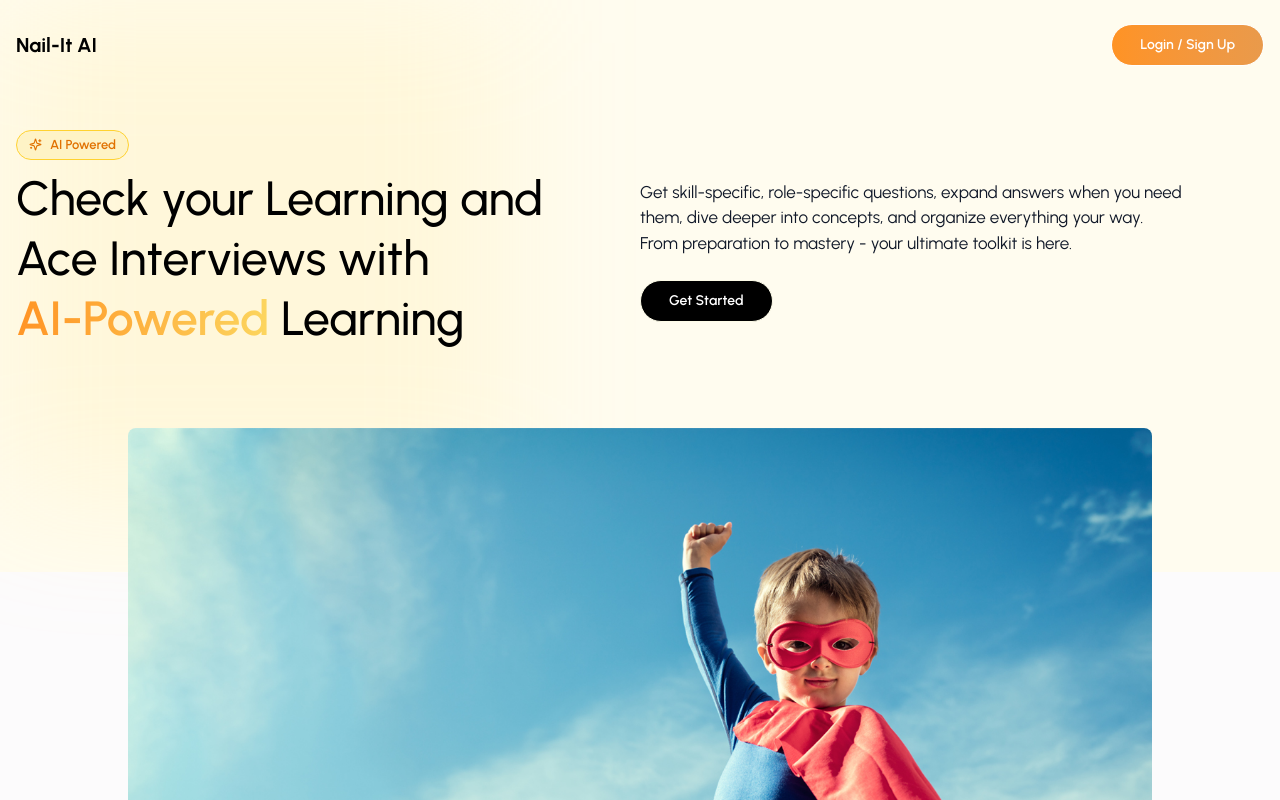
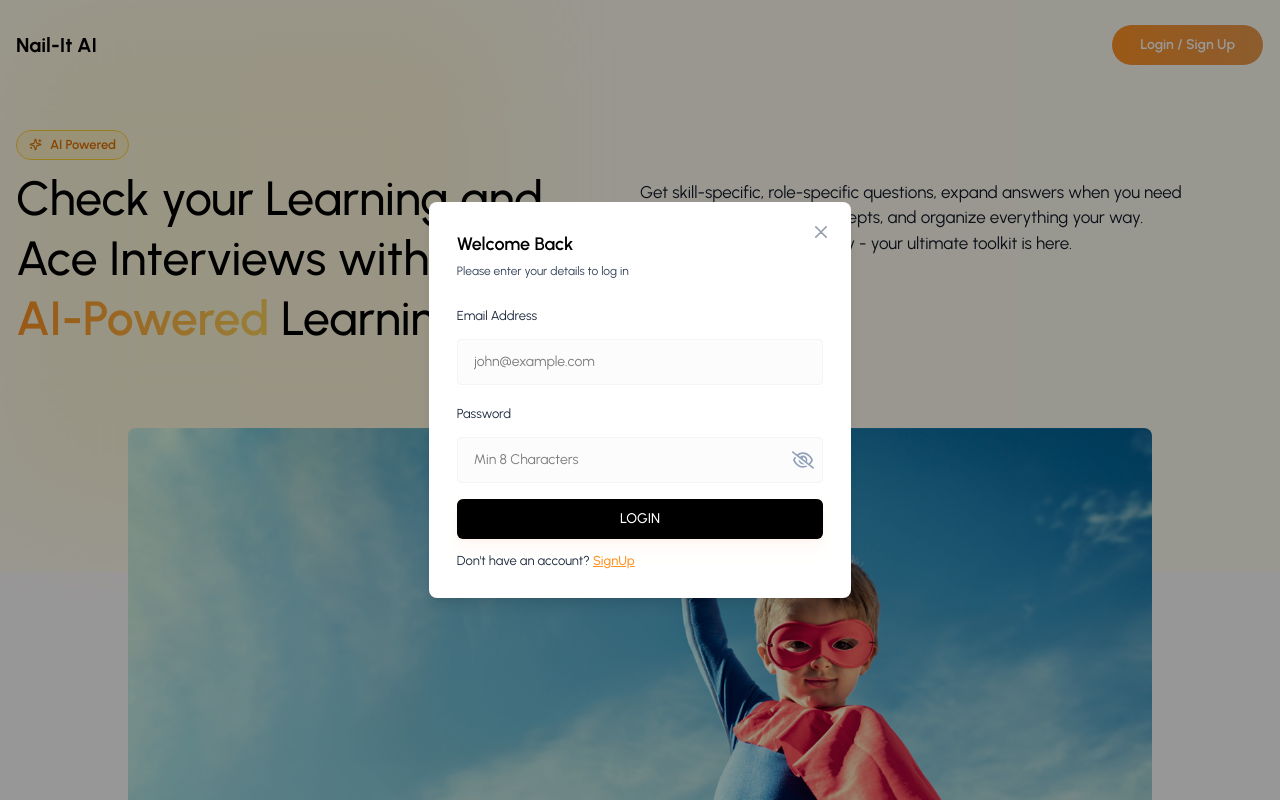
Before and after one commit to nagendrakathi/Nail-It, a React (Vite) app in the folder frontend/Nail-It/: page / in a window 1280 px wide. Both pictures are taken after a click on the button "Login / Sign Up". Shown: the top 800 px of the page. Built offline with nearby package versions, Linux system fonts and the light colour scheme.

Commit message:
Add Login and SignUp pop UI

```diff
--- /dev/null
+++ b/frontend/Nail-It/src/components/Inputs/Input.jsx
@@ -0,0 +1,44 @@
+import React, { useState } from "react";
+import { FaRegEye, FaRegEyeSlash } from "react-icons/fa6";
+
+const Input = ({ value, onChange, label, placeholder, type }) => {
+  const [showPassword, setShowPassword] = useState(false);
+
+  const toggleShowPassword = () => {
+    setShowPassword(!showPassword);
+  };
+
+  return (
+    <div>
+      <label className="text-[13px] text-slate-800">{label}</label>
+      <div className="input-box relative flex items-center">
+        <input
+          type={type === "password" ? (showPassword ? "text" : "password") : type}
+          placeholder={placeholder}
+          className="w-full bg-transparent outline-none pr-10" // Add padding-right for icon space
+          value={value}
+          onChange={(e) => onChange(e)}
+        />
+        {type === "password" && (
+          <div className="absolute right-2">
+            {showPassword ? (
+              <FaRegEye
+                size={22}
+                className="text-primary cursor-pointer"
+                onClick={toggleShowPassword}
+              />
+            ) : (
+              <FaRegEyeSlash
+                size={22}
+                className="text-slate-400 cursor-pointer"
+                onClick={toggleShowPassword}
+              />
+            )}
+          </div>
+        )}
+      </div>
+    </div>
+  );
+};
+
+export default Input;
--- /dev/null
+++ b/frontend/Nail-It/src/components/Inputs/ProfilePhotoSelector.jsx
@@ -0,0 +1,58 @@
+import React, { useRef, useState } from "react";
+import { LuUser, LuUpload, LuTrash } from "react-icons/lu";
+
+const ProfilePhotoSelector = ({ image, setImage, preview, setPreview }) => {
+  const inputRef = useRef(null);
+  const [previewUrl, setPreviewUrl] = useState(null);
+
+  const handleImageChange = (event) => {
+    const file = event.target.files(0);
+    if (file) {
+      setImage(file);
+      const preview = URL.createObjectURL(file);
+      if (setPreview) {
+        setPreview(preview);
+      }
+      setPreviewUrl(preview);
+    }
+  };
+  const handleRemoveImage = () => {
+    setImage(null);
+    setPreviewUrl(null);
+
+    if (setPreview) {
+      setPreview(null);
+    }
+  };
+  const onChooseFile = () => {
+    inputRef.current.click();
+  };
+  return (
+    <div className="flex justify-center mb-6">
+      <input
+        type="file"
+        accept="image/*"
+        ref={inputRef}
+        onChange={handleImageChange}
+        className="hidden"
+      />
+      {!image ? (
+        <div className="w-20 h-20 flex items-center justify-center bg-orange-50 rounded-full relative cursor-pointer">
+          <LuUser className="text-4xl text-orange-500" />
+          <button type="button" className="w-8 h-8 flex items-center justify-center bg-linear-to-r from-orange-500/85 to-orange-600 text-white rounded-full absolute -bottom-1 -right-1 cursor-pointer " onClick={onChooseFile}>
+            <LuUpload />
+          </button>
+        </div>
+      ) : (
+        <div className="relative">
+          <img src={preview || previewUrl} alt="profile photo" className="w-20 h-20 rounded-full object-cover" />
+          <button className="w-8 h-8 flex items-center justify-center b-red-500 text-white rounded-full absolute -bottom-1 -right-1 cursor-pointer" type="button" onClick={handleRemoveImage}>
+            <LuTrash />
+          </button>
+        </div>
+      )}
+    </div>
+  );
+};
+
+export default ProfilePhotoSelector;
--- a/frontend/Nail-It/src/components/Modal.jsx
+++ b/frontend/Nail-It/src/components/Modal.jsx
@@ -1,39 +1,42 @@
 import React from 'react'
 
 const Modal = ({children, isOpen, onClose, title, hideHeader}) => {
-  return <div className="">
+  if(!isOpen) return null;
+  return <div className="fixed inset-0 z-50 flex justify-center items-center w-full h-full bg-black/40">
     {/* Modal Content */}
     <div
     className={`relative flex flex-col bg-white shadow-lg rounded-lg overflow-hidden`}
     >
       {/* Modal  Header*/}
       {!hideHeader && (
-        <div className="">
-          <h3 className="">{title}</h3>
+        <div className="flex items-center justify-between p-4 border-b border-gray-200">
+          <h3 className="md:text-lg font-medium text-gray-900">
+            {title}
+          </h3>
         </div>
       )}
       <button
       type='button'
-      className=''
+      className="text-gray-400 bg-transparent hover:bg-orange-100 hover:text-gray-900 rounded-lg text-sm w-8 h-8 flex justify-center items-center absolute top-3.5 right-3.5 cursor-pointer"
       onClick={onClose}>
         <svg
-          className=''
-          aria-hidden='true'
-          xmlns='http://www.w3.org/2000/svg'
+          className="w-3 h-3"
+          aria-hidden="true"
+          xmlns="http://www.w3.org/2000/svg"
           fill="none"
           viewBox='0 0 14 14'
           >
             <path
-              stroke='currentColor'
-              strokeLinecap='round'
-              strokeLinejoin='round'
-              strokeWidth='2'
+              stroke="currentColor"
+              strokeLinecap="round"
+              strokeLinejoin="round"
+              strokeWidth="2"
               d="M1 1l6 6m0 0l6 6M7 7l6-6M7 7l-6 6"
               />
           </svg>
       </button>
       {/* Modla Body (Scrollable) */}
-      <div className="">
+      <div className="flex-1 overflow-y-auto custom-scrollbar">
         {children}
       </div>
     </div>
--- a/frontend/Nail-It/src/index.css
+++ b/frontend/Nail-It/src/index.css
@@ -17,7 +17,18 @@
     overflow-x: hidden;
   }
 }
+@layer components {
+  .input-box {
+    @apply w-full flex justify-between gap-3 text-sm text-black bg-gray-50/50 rounded px-4 py-3 mb-4 mt-3 border border-gray-100 outline-none focus-within:border-orange-300 relative;
+  }
 
+  /* Hide default browser password toggle icon */
+  input[type="password"]::-ms-reveal,
+  input[type="password"]::-ms-clear,
+  input[type="password"]::-webkit-password-toggle {
+    display: none;
+  }
+}
 .custom-scrollbar::-webkit-scrollbar{
   width: 4px;
 }
--- a/frontend/Nail-It/src/pages/Auth/Login.jsx
+++ b/frontend/Nail-It/src/pages/Auth/Login.jsx
@@ -1,9 +1,78 @@
-import React from "react";
+import React, { useState } from "react";
+import { useNavigate } from "react-router-dom";
+import Input from "../../components/Inputs/Input";
+import { validateEmail } from "../../utils/helper";
 
-const Login=()=>{
-    return(
-        <div>Login</div>
-    );
-}
+const Login = ({ setCurrentPage }) => {
+  const [email, setEmail] = useState("");
+  const [password, setPassword] = useState("");
+  const [error, setError] = useState(null);
 
-export default Login
+  const navigate = useNavigate();
+
+  // Handle Login form Submit
+  const handleLogin = async (e) => {
+    e.preventDefault();
+    if(!validateEmail(email)){
+      setError("Please enter a valid email address.")
+      return;
+    }
+    if(!password){
+      setError("Please enter the password.")
+      return;
+    }
+    setError("");
+
+    //Login API Call
+    try{
+
+    }catch(error){
+      if(error.response && error.response.data.message){
+        setError(error.response.data.message);
+      }else{
+        setError("Something went wrong. Please try again.")
+      }
+    }
+  };
+
+  return (
+    <div className="w-[90vw] md:w-[33vw] p-7 flex flex-col justify-center">
+      <h3 className="text-lg font-semibold text-black">Welcome Back</h3>
+      <p className="text-xs text-slate-700 mt-[5px] mb-6">
+        Please enter your details to log in
+      </p>
+      <form onSubmit={handleLogin}>
+        <Input
+          value={email}
+          onChange={({ target }) => setEmail(target.value)}
+          label="Email Address"
+          placeholder="john@example.com"
+          type="text"
+        />
+        <Input
+          value={password}
+          onChange={({ target }) => setPassword(target.value)}
+          label="Password"
+          placeholder="Min 8 Characters"
+          type="password"
+        />
+        {error && <p className="text-red-500 text-xs pb-2.5">{error}</p>}
+        <button type="submit" className="btn-primary">
+          LOGIN
+        </button>
+        <p className="text-[13px] text-slate-800 mt-3">
+          Don't have an account?{" "}
+          <button
+            type="button"
+            className="font-medium text-primary underline cursor-pointer"
+            onClick={() => setCurrentPage("signup")}
+          >
+            SignUp
+          </button>
+        </p>
+      </form>
+    </div>
+  );
+};
+
+export default Login;
--- a/frontend/Nail-It/src/pages/Auth/SignUp.jsx
+++ b/frontend/Nail-It/src/pages/Auth/SignUp.jsx
@@ -1,9 +1,100 @@
-import React from "react";
+import React, { useState } from "react";
+import { useNavigate } from "react-router-dom";
+import Input from "../../components/Inputs/Input";
+import ProfilePhotoSelector from "../../components/Inputs/ProfilePhotoSelector"
+import { validateEmail } from "../../utils/helper";
 
-const SignUp=()=>{
-    return(
-        <div>SignUp</div>
-    );
-}
+const SignUp = ({ setCurrentPage }) => {
+  const [profilePic, setProfilePic] = useState(null);
+  const [fullName, setFullName] = useState("");
+  const [email, setEmail] = useState("");
+  const [password, setPassword] = useState("");
+  const [error, setError] = useState(null);
 
-export default SignUp
+  const navigate = useNavigate();
+
+  // Handle SignUp Form submit
+  const handleSignUp = async (e) => {
+    e.preventDefault();
+
+    let profileImageUrl=" ";
+
+    if(!fullName){
+        setError("Please enter full name.")
+        return;
+    }
+    if(!validateEmail(email)){
+        setError("Please enter valid email address.")
+        return;
+    }
+
+    if(!password){
+        setError("Please enter password.")
+        return;
+    }
+
+    setError("");
+    //Login API Call
+    try{
+
+    }catch(error){
+      if(error.response && error.response.data.message){
+        setError(error.response.data.message);
+      }else{
+        setError("Something went wrong. Please try again.")
+      }
+    }
+
+  };
+
+  return (
+    <div className="w-[90vw] md:w-[33vw] p-7 flex flex-col justify-center">
+      <h3 className="text-lg font-semibold text-black">Create an Account</h3>
+      <p className="text-xs text-slate-700 mt-[5px] mb-6">
+        Join us today by entering your details below.
+      </p>
+      <form onSubmit={handleSignUp}>
+        <ProfilePhotoSelector image={profilePic} setImage={setProfilePic}/>
+        <div className="grid grid-cols-1 md:grid-cols-1 gap-2">
+          <Input
+            value={fullName}
+            onChange={({ target }) => setFullName(target.value)}
+            label="Full Name"
+            placeholder="John"
+            type="text"
+          />
+          <Input
+            value={email}
+            onChange={({ target }) => setEmail(target.value)}
+            label="Email Address"
+            placeholder="john@example.com"
+            type="text"
+          />
+          <Input
+            value={password}
+            onChange={({ target }) => setPassword(target.value)}
+            label="Password"
+            placeholder="Min 8 Characters"
+            type="password"
+          />
+          {error && <p className="text-red-500 text-xs pb-2.5">{error}</p>}
+          <button type="submit" className="btn-primary">
+            SIGN UP
+          </button>
+          <p className="text-[13px] text-slate-800 mt-3">
+            Already have an account?{" "}
+            <button
+              type="button"
+              className="font-medium text-primary underline cursor-pointer"
+              onClick={() => setCurrentPage("login")}
+            >
+              Login
+            </button>
+          </p>
+        </div>
+      </form>
+    </div>
+  );
+};
+
+export default SignUp;
--- a/frontend/Nail-It/src/utils/helper.js
+++ b/frontend/Nail-It/src/utils/helper.js
@@ -0,0 +1,4 @@
+export const validateEmail=(email)=>{
+    const regex = /^[^\s@]+@[^\s@]+\.[^\s@]+$/;
+    return regex.test(email);
+};
```
Also changed, not shown: 1 other file (tests, documents, lock files or other folders).
